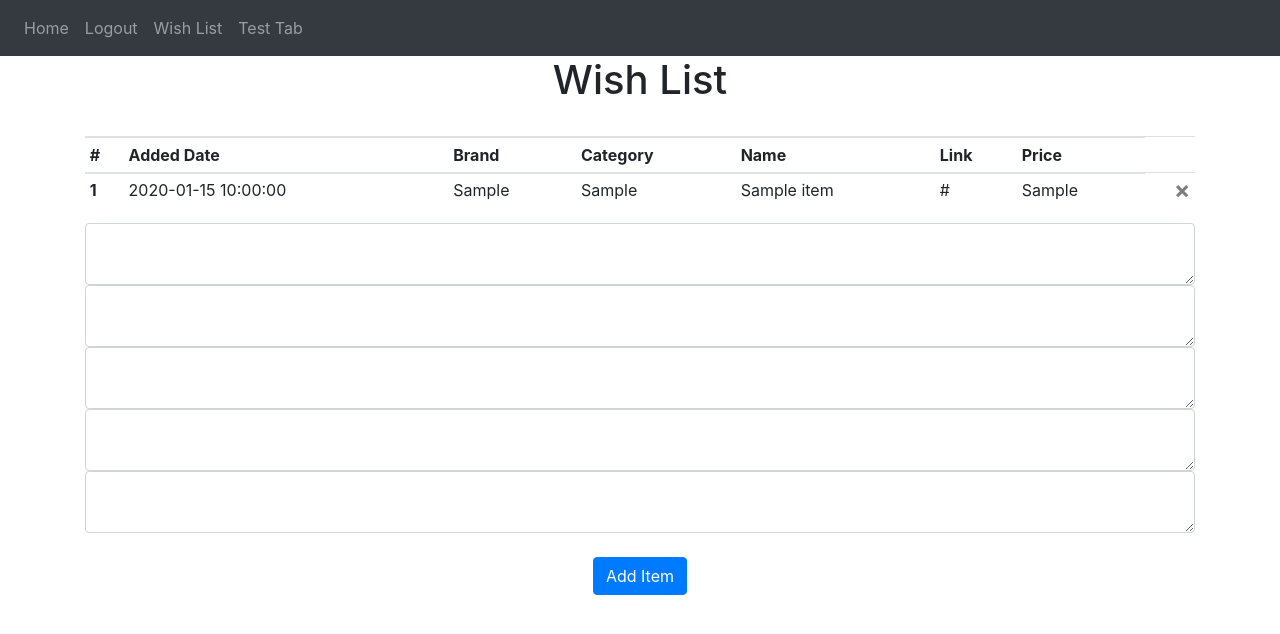
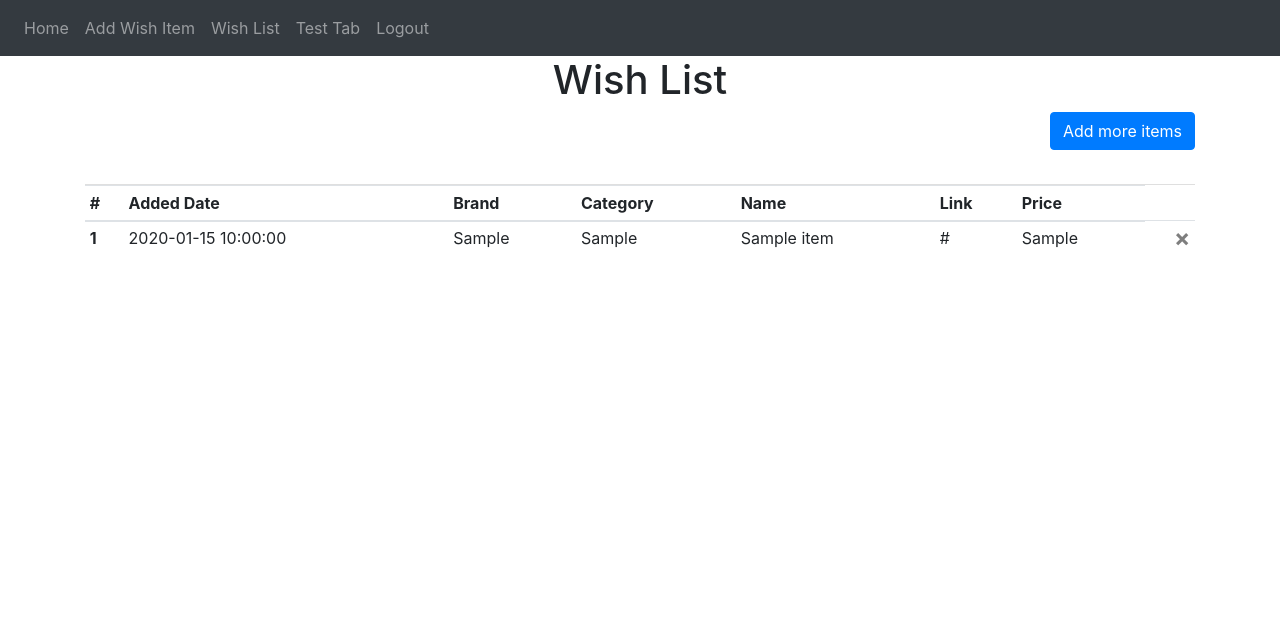
Before and after one commit to yoowon90/unhooked, a Flask app: page /my-wishlist in a window 1280 px wide. Shown: the top 634 px of the page. Run offline with Flask 3, Linux system fonts and the light colour scheme; a user stored in the database is signed in; tables that the repository leaves empty hold one stand-in row (values such as "Sample post"); some libraries are stand-ins or nearby versions.

Commit message:
Separated wishlist and wishitem page

```diff
--- a/website/templates/base.html
+++ b/website/templates/base.html
@@ -16,7 +16,6 @@
       href="https://stackpath.bootstrapcdn.com/font-awesome/4.7.0/css/font-awesome.min.css"
       crossorigin="anonymous"
     />
-
     <title>{% block title %}Home{% endblock %}</title>  <!-- write python like for loop for block. base template that can be overwritten in child template -->
   </head>
   <body>
@@ -29,9 +28,10 @@
         <div class="navbar-nav">
           {% if user.is_authenticated %}
           <a class="nav-item nav-link" id="home" href="/">Home</a>  <!-- 'a' is a link. lead to href -->
-          <a class="nav-item nav-link" id="logout" href="/logout">Logout</a>
+          <a class="nav-item nav-link" id="wishlist" href="/add-wishitem">Add Wish Item</a>
           <a class="nav-item nav-link" id="wishlist" href="/my-wishlist">Wish List</a>
           <a class="nav-item nav-link" id="wishlist" href="/test">Test Tab</a>
+          <a class="nav-item nav-link" id="logout" href="/logout">Logout</a>
           {% else %}
           <a class="nav-item nav-link" id="login" href="/login">Login</a>
           <a class="nav-item nav-link" id="signUp" href="/sign-up">Sign Up</a>
--- a/website/templates/wishlist.html
+++ b/website/templates/wishlist.html
@@ -1,7 +1,18 @@
 {% extends "base.html" %} {% block title %}Wish List{% endblock %} {% block content
   %}
+  <!-- below is sample style -->
+   <style>
+    input:placeholder-shown {
+      font-style: italic;
+    }
+
+   </style>
+
   <!-- this is the same as base.html and overwrite any blocks -->
   <h1 align="center">Wish List</h1>
+  <button type="button" class="btn btn-primary" style="float: right;" onclick="window.location.href='{{ url_for( 'views.add_wishitem') }}';">Add more items</button>
+  <br>
+  <br>
   <ul class="list-group list-group-flush" id="wishItems">
     <table class="table table-sm">
       <thead>
@@ -38,16 +49,5 @@
       {% endfor %}
       </table>
   </ul>
-  <form method="POST">
-    <!-- sample: Madewell, Dress, Linen Blue, madewell.com, 129.12-->
-    <textarea name="brand" id="brand" class="form-control"></textarea>
-    <textarea name="category" id="category" class="form-control"></textarea>
-    <textarea name="name" id="name" class="form-control"></textarea>
-    <textarea name="link" id="link" class="form-control"></textarea>
-    <textarea name="price" id="price" class="form-control"></textarea>
-    <br />
-    <div align="center">
-      <button type="submit" class="btn btn-primary">Add Item</button>
-    </div>
-  </form>
+
   {% endblock %}
--- a/website/views.py
+++ b/website/views.py
@@ -1,4 +1,4 @@
-from flask import Blueprint, render_template, request, flash, jsonify
+from flask import Blueprint, render_template, request, flash, jsonify, redirect, url_for
 from flask_login import login_required, current_user
 from .models import Note, WishItem
 from . import db
@@ -53,15 +53,17 @@ def wishlist():
 
         if len(wish_item_name) < 1:
             flash('Item is too short!', category='error')
+        if type(foo) != float or type(foo) != int:
+            flash('Price must be a number!', category='error')
         if float(wish_item_price) < 0:
             flash('Price cannot be below zero!', category='error')
         if len(wish_item_category) < 1:
             flash('Speciy a category!', category='error')
         if len(wish_item_brand) < 1:
             flash('Specify a brand!', category='error')
-        if (len(wish_item_link) < 5) or not (wish_item_link.endswith('.com')
-                                       or wish_item_link.endswith('.org')
-                                       or wish_item_link.endswith('.net')):
+        if (len(wish_item_link) < 5) or not (('.com' in wish_item_link.lower())
+                                       or ('.org' in wish_item_link.lower())
+                                       or ('.net' in wish_item_link.lower())):
             flash('Invalid link!', category='error')
 
         else:
@@ -95,3 +97,40 @@ def test():
     # render the template using name of template
     # now when go to '/', render home.html
     return render_template("test.html", user=current_user)  # return html when we got root
+
+@views.route('/add-wishitem', methods=['GET', 'POST'])
+def add_wishitem():
+    if request.method == 'POST':
+        wish_item_name = request.form.get('name')#Gets the wish item from the HTML
+        wish_item_price = request.form.get('price')#Gets the wish item from the HTML
+        wish_item_category = request.form.get('category')#Gets the wish item from the HTML
+        wish_item_brand = request.form.get('brand')
+        wish_item_link = request.form.get('link')
+
+        if len(wish_item_name) < 1:
+            flash('Item is too short!', category='error')
+        if float(wish_item_price) < 0:
+            flash('Price cannot be below zero!', category='error')
+        if len(wish_item_category) < 1:
+            flash('Speciy a category!', category='error')
+        if len(wish_item_brand) < 1:
+            flash('Specify a brand!', category='error')
+        if (len(wish_item_link) < 5) or not (('.com' in wish_item_link.lower())
+                                    or ('.org' in wish_item_link.lower())
+                                    or ('.net' in wish_item_link.lower())):
+            flash('Invalid link!', category='error')
+
+        else:
+            new_item = WishItem(user_id=current_user.id,
+                                name=wish_item_name,
+                                price=wish_item_price,
+                                category=wish_item_category,
+                                brand=wish_item_brand,
+                                link=wish_item_link)  #providing the schema for the note
+            db.session.add(new_item) #adding the note to the database
+            db.session.commit()
+            flash('Item added to Wish List!', category='success')
+
+    # render the template using name of template
+    # now when go to '/', render home.html
+    return render_template("add_wishitem.html", user=current_user)  # return html when we got root
```
Also changed, not shown: website/templates/add_wishitem.html (added, +65 -0 lines), website/models.py (line endings or trailing spaces).
